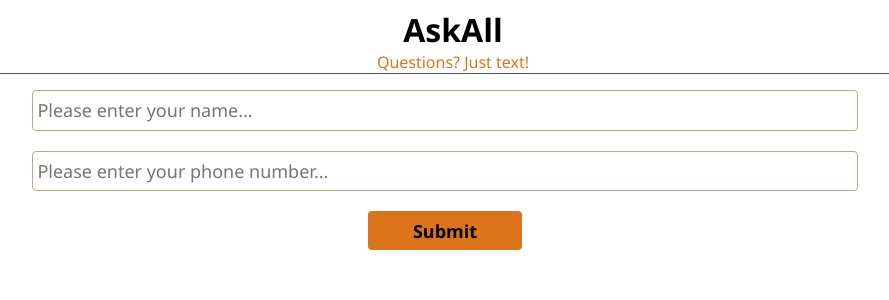
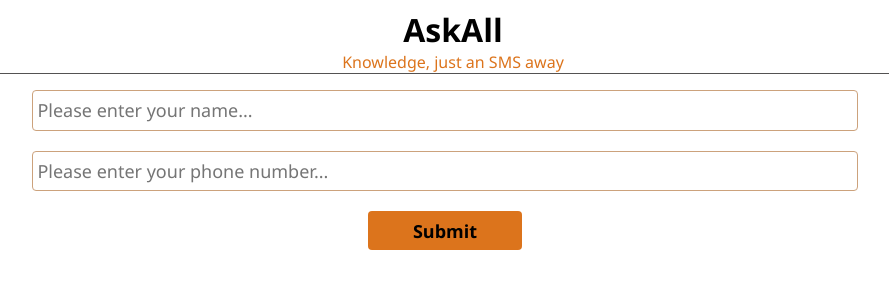
Before and after one commit to Ahmadu-Suleiman/AskAll, a Flask app: page / in a window 1280 px wide. Shown: the top 300 px of the page, without its empty margins (195-1084 px from the left). Run offline with Flask 3, Linux system fonts and the light colour scheme.

Commit message:
update description

```diff
--- a/src/templates/index.html
+++ b/src/templates/index.html
@@ -10,7 +10,7 @@
 <header>
     <div class="text">
         <h1>AskAll</h1>
-        <p>Questions? Just text!</p>
+        <p>Knowledge, just an SMS away</p>
     </div>
 </header>
 <main>
```
Also changed, not shown: README.md.
